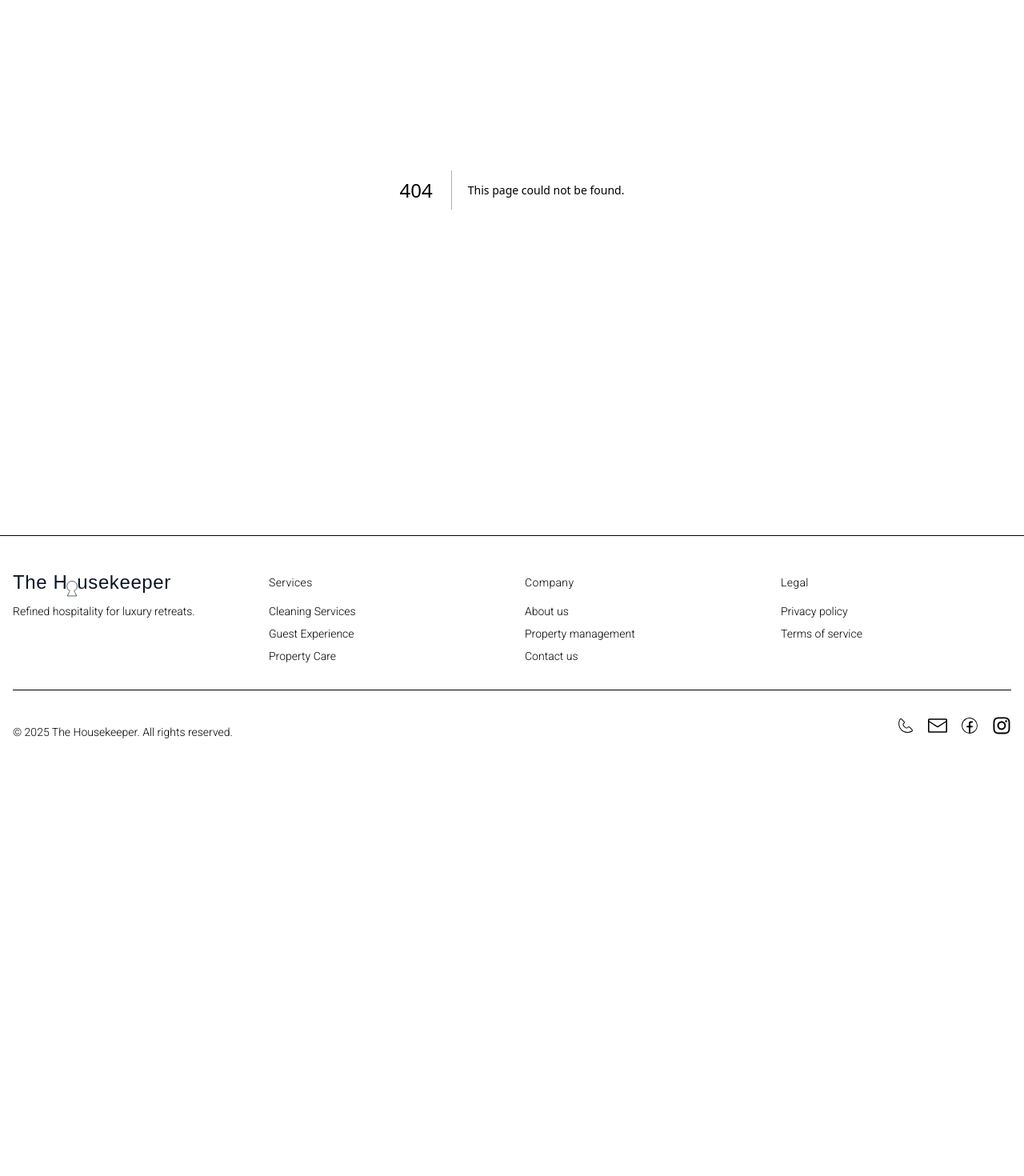
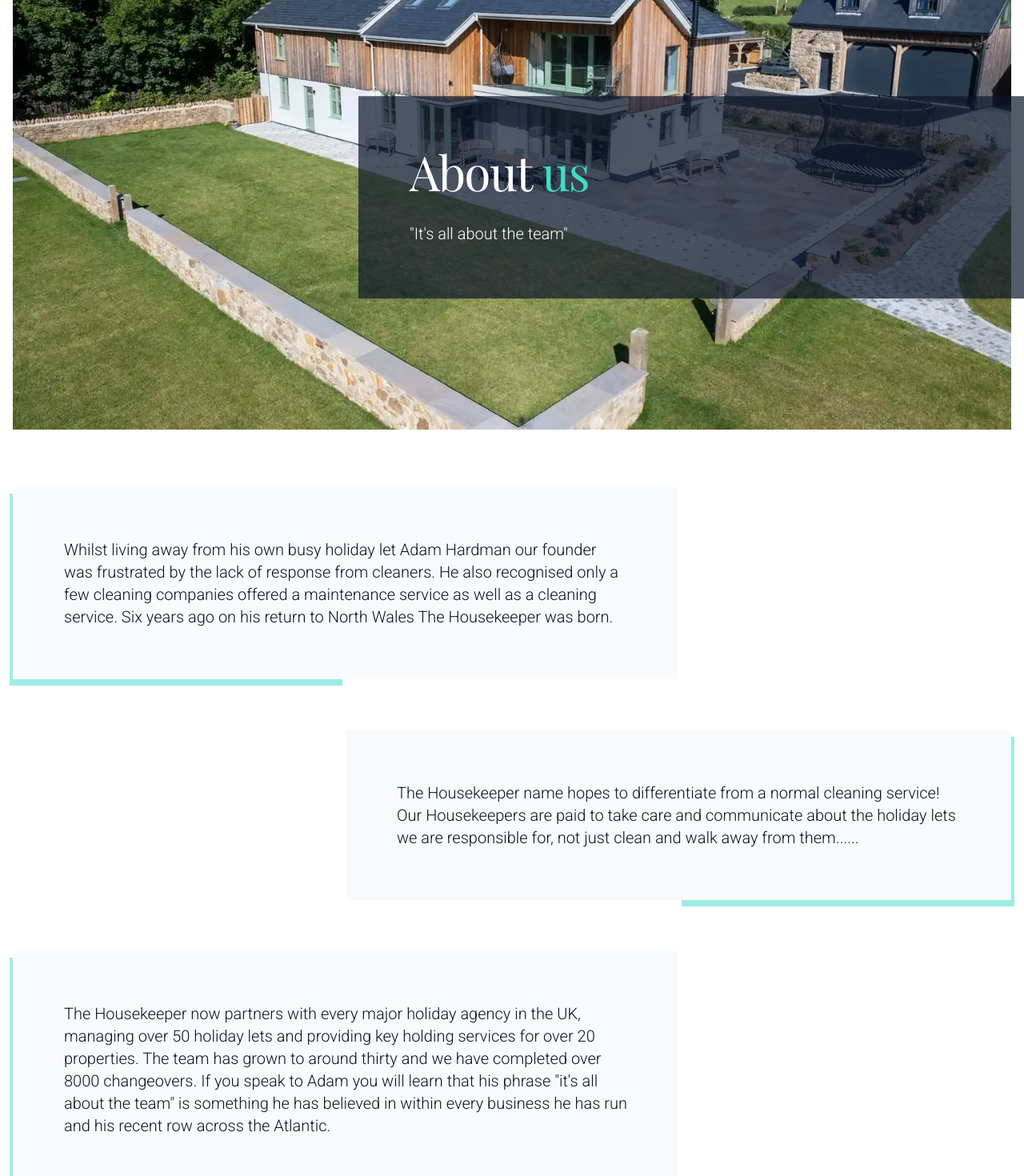
Before and after one commit to MattRey/thehousekeeper.wales, a Next.js app: page /about-us in a window 1280 px wide. Before the commit this address had no page. Shown: the part 340-1810 px from the top of the page at 80% size. Before the commit the page ends 1323 px from the top, so only its background shows below. Built offline with nearby package versions, Linux system fonts and the light colour scheme; a web font is replaced by a local one.

Commit message:
feat: about us page and hero image style tweak

```diff
--- /dev/null
+++ b/app/about-us/page.tsx
@@ -0,0 +1,55 @@
+import { Hero, HeroDescription, HeroImage, HeroTitle } from "@/components/hero";
+import { TextBlock } from "@/components/text-block";
+
+export default function Page() {
+  return (
+    <main className="flex flex-col gap-16 container pb-16">
+      <Hero
+        image={
+          <HeroImage
+            src="/images/image3.webp"
+            alt="Luxury retreat background"
+          />
+        }
+        title={
+          <HeroTitle>
+            About <span className="text-accent">us</span>
+          </HeroTitle>
+        }
+        description={
+          <HeroDescription>
+            &quot;It&apos;s all about the team&quot;
+          </HeroDescription>
+        }
+      />
+      <TextBlock>
+        <p>
+          Whilst living away from his own busy holiday let Adam Hardman our
+          founder was frustrated by the lack of response from cleaners. He also
+          recognised only a few cleaning companies offered a maintenance service
+          as well as a cleaning service. Six years ago on his return to North
+          Wales The Housekeeper was born.
+        </p>
+      </TextBlock>
+      <TextBlock position="right">
+        <p>
+          The Housekeeper name hopes to differentiate from a normal cleaning
+          service! Our Housekeepers are paid to take care and communicate about
+          the holiday lets we are responsible for, not just clean and walk away
+          from them......
+        </p>
+      </TextBlock>
+      <TextBlock>
+        <p>
+          The Housekeeper now partners with every major holiday agency in the
+          UK, managing over 50 holiday lets and providing key holding services
+          for over 20 properties. The team has grown to around thirty and we
+          have completed over 8000 changeovers. If you speak to Adam you will
+          learn that his phrase &quot;it&apos;s all about the team&quot; is something he has
+          believed in within every business he has run and his recent row across
+          the Atlantic.
+        </p>
+      </TextBlock>
+    </main>
+  );
+}
--- a/app/our-services/page.tsx
+++ b/app/our-services/page.tsx
@@ -9,6 +9,7 @@
           <HeroImage
             src="/images/rockside.webp"
             alt="Luxury retreat background"
+            className="object-bottom-left"
           />
         }
         title={
@@ -22,30 +23,34 @@
           </HeroDescription>
         }
       />
+      <p className="text-4xl font-serif">A holiday home has three requirements....</p>
       <TextBlock>
         <h2 className="text-3xl font-serif">Changeover service</h2>
         <p>
-          Our core service is offering a superb changeover service to properties
-          from one bedroom all the way up to twenty. A changeover includes the
-          clean, the laundry, provision of a welcome pack toilet rolls etc.
+          Our primary service is to offer a superb changeover experience to
+          holiday lets ranging from one bedroom all the way up to twenty! A
+          changeover includes the clean, the laundry, provision of a welcome
+          pack, toilet rolls etc..
         </p>
         <p>
-          We report back to the owner or letting agent on any issues with the
-          property and routinely log our feedback form cleaning scores. We also
-          have a property manager who is available to talk through any issues
-          with your property.
+          We report any issues or feedback to owners or letting agents promptly
+          via our unique feedback form.
+        </p>
+        <p>
+          We also have a property manager who is available to talk through any
+          issues with your property.
         </p>
       </TextBlock>
       <TextBlock position="right">
         <h2 className="text-3xl font-serif">Property maintenance</h2>
         <p>
-          Property maintenance is a hand in hand service offered alongside our
-          changeover service and as separate service for owners who dont have a
-          property with us.
+          Property maintenance is offered alongside our changeover service and
+          as a separate service for owners who don&apos;t have a holiday let with us.
         </p>
         <p>
           Any issue reported to our dedicated line, from broken lightbulb to
-          full on flood, will be responded to within the hour.
+          full on flood, will be responded to within the hour either as a
+          resolution or timeframe for resolution.
         </p>
         <p>
           Having been in business for over six years we have a vast list of
--- a/app/page.tsx
+++ b/app/page.tsx
@@ -21,22 +21,22 @@
       />
       <TextBlock>
         <p>
-          Across Anglesey and Gwynedd the housekeeper has a long standing
-          reputation for managing the changeover day for some of the most
-          prestigious properties in this spectacular part of the world.
+          Across Anglesey and North Wales the housekeeper has a long standing
+          reputation for managing changeover days for holiday lets in this
+          spectacular part of the world.
         </p>
         <p>
-          From the cleaning, linen change, management of maintenance issues
-          right down to ensuring a welcome pack is provided, our service is
-          thorough and professional.
+          From cleaning, linen change, management of maintenance issues right
+          down to ensuring a welcome pack is provided, our service is thorough,
+          professional and friendly.
         </p>
       </TextBlock>
       <PartnersBlock />
       <TextBlock position="right">
         <p>
-          The housekeeper offers a one stop service for Cleaning and Property
-          maintenance to holiday lets. Over the past six years we have handled
-          hundreds of changeover days, always ensuring our outstanding holiday
+          The housekeeper is the complete package for the Cleaning and Property
+          maintenance of holiday lets. Over the past six years we have handled
+          over 8500 changeover days, always ensuring our outstanding holiday
           lets are impeccably finished and ready on time.
         </p>
         <p>
@@ -45,9 +45,9 @@
         </p>
         <p>
           Operating across Anglesey and North Wales we are viewed as being the
-          best in our field. Having owned holiday lets before we understand that
-          details matter alongside communication with owners, agencies and
-          guests.
+          best in our field. Having owned holiday lets we understand that
+          details and communication with owners, agencies and guests create an
+          excellent service.
         </p>
       </TextBlock>
       <CustomerReviews />
@@ -57,7 +57,7 @@
 
 function HomeHeroImage() {
   return (
-    <HeroImage src="/images/manadwyn.webp" alt="Luxury retreat background" />
+    <HeroImage src="/images/manadwyn.webp" alt="Luxury retreat background" className="object-bottom-left" />
   );
 }
 function HomeHeroTitle() {
--- a/components/hero.tsx
+++ b/components/hero.tsx
@@ -5,6 +5,7 @@
 interface HeroImageProps {
   src: string;
   alt?: string;
+  className?: string;
 }
 
 interface HeroTitleProps {
@@ -45,14 +46,14 @@
 }
 
 // Sub-components
-export function HeroImage({ src, alt = "Hero background" }: HeroImageProps) {
+export function HeroImage({ src, alt = "Hero background", className }: HeroImageProps) {
   return (
     <div className="relative w-screen sm:w-full h-[calc(100vh-92px)] sm:h-[700px] -mx-4 md:mx-0">
       <Image
         src={src}
         alt={alt}
         fill
-        className="object-cover object-bottom-left"
+        className={`object-cover ${className}`}
         priority
       />
     </div>
```
Also changed, not shown: public/images/image3.webp (added).
